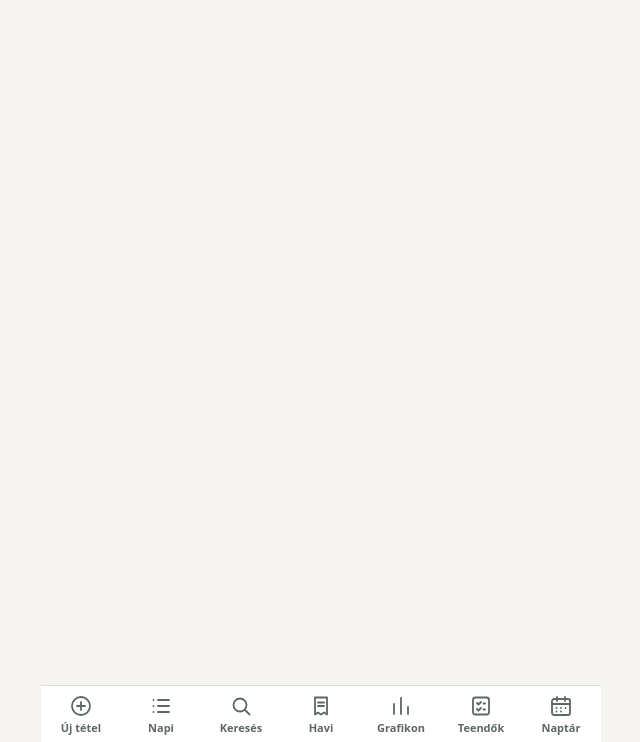
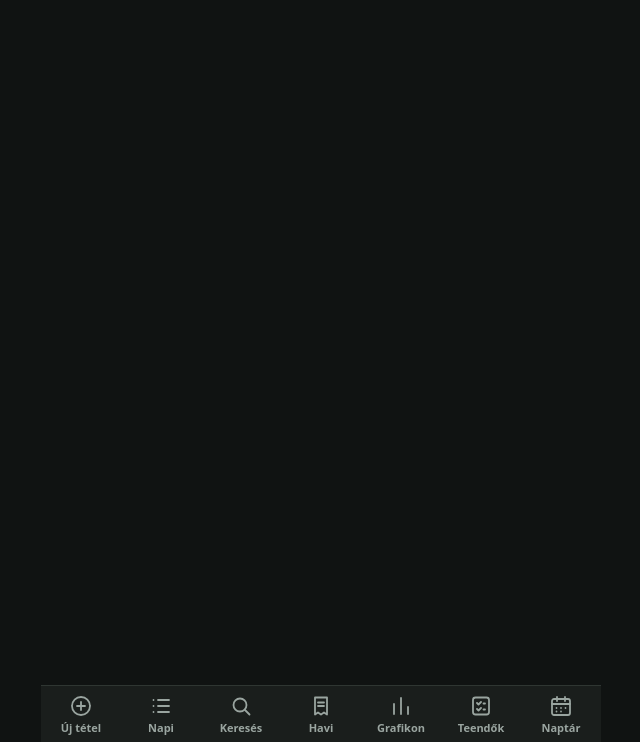
Before and after one commit to Ikorior/kassza, a plain HTML site: page index.html in a window 1280 px wide. Shown: the part 58-800 px from the top of the page, without its empty margins (319-959 px from the left). Drawn offline with Linux system fonts and the light colour scheme; no server answers.

Commit message:
Mindig sötét téma
Az app a telefon világos/sötét beállításától függetlenül mindig
sötét: a világos színkészlet kikerült, a dátum-, idő- és lenyíló
mezők, az állapotsor és a kezdőképernyős app háttere is sötét.

Co-Authored-By: Claude Opus 5.5 <noreply@anthropic.com>

```diff
--- a/css/styles.css
+++ b/css/styles.css
@@ -1,24 +1,4 @@
-:root {
-  --bg: #f5f4f0;
-  --surface: #ffffff;
-  --ink: #17201d;
-  --muted: #5d6763;
-  --line: #dedcd5;
-  --accent: #0f6b5f;
-  --accent-ink: #ffffff;
-  --pos: #0f6b5f;
-  --neg: #b3261e;
-  --track: #ebe9e3;
-  /* Naptár: biztos (zöld), bizonytalan (sárga), elmaradó (piros) */
-  --maybe: #a16207;
-  --ok-bg: #c9eadf;
-  --maybe-bg: #f8e3a0;
-  --bad-bg: #f6cdc8;
-  --radius: 0.875rem;
-  color-scheme: light dark;
-}
-
-@media (prefers-color-scheme: dark) {
+/* Az app mindig sötét témájú, a telefon világos/sötét beállításától függetlenül. */
 :root {
   --bg: #101312;
   --surface: #1a1e1c;
@@ -30,11 +10,13 @@
   --pos: #4cc4b1;
   --neg: #ff8a80;
   --track: #262b29;
+  /* Naptár: biztos (zöld), bizonytalan (sárga), elmaradó (piros) */
   --maybe: #f5c518;
   --ok-bg: rgba(76, 196, 177, 0.30);
   --maybe-bg: rgba(245, 197, 24, 0.26);
   --bad-bg: rgba(255, 110, 100, 0.28);
-  }
+  --radius: 0.875rem;
+  color-scheme: dark; /* a dátum-, idő- és lenyíló mezők is sötétek */
 }
 
 * { box-sizing: border-box; }
--- a/index.html
+++ b/index.html
@@ -4,12 +4,12 @@
   <meta charset="utf-8">
   <meta name="viewport" content="width=device-width, initial-scale=1, viewport-fit=cover">
   <title>Kassza – bevétel és kiadás</title>
-  <meta name="theme-color" content="#f5f4f0" media="(prefers-color-scheme: light)">
-  <meta name="theme-color" content="#101312" media="(prefers-color-scheme: dark)">
+  <meta name="theme-color" content="#101312">
+  <meta name="color-scheme" content="dark">
   <meta name="apple-mobile-web-app-capable" content="yes">
   <meta name="mobile-web-app-capable" content="yes">
   <meta name="apple-mobile-web-app-title" content="Kassza">
-  <meta name="apple-mobile-web-app-status-bar-style" content="default">
+  <meta name="apple-mobile-web-app-status-bar-style" content="black-translucent">
   <meta name="format-detection" content="telephone=no">
   <link rel="manifest" href="manifest.webmanifest">
   <link rel="apple-touch-icon" href="icons/icon-180.png">
--- a/sw.js
+++ b/sw.js
@@ -5,7 +5,7 @@
 // - A Firebase programkönyvtár verziószámos címről jön, az sosem változik: elég a tárolt példány.
 // Új kiadásnál a CACHE számát növelni kell (ez látszik a Beállításokban verzióként).
 
-const CACHE = 'kassza-v10';
+const CACHE = 'kassza-v11';
 const SDK = 'https://www.gstatic.com/firebasejs/';
 const TIMEOUT = 4000;
 const FILES = [
```
Also changed, not shown: manifest.webmanifest. Lines whose indentation alone changed are shown as unchanged.
